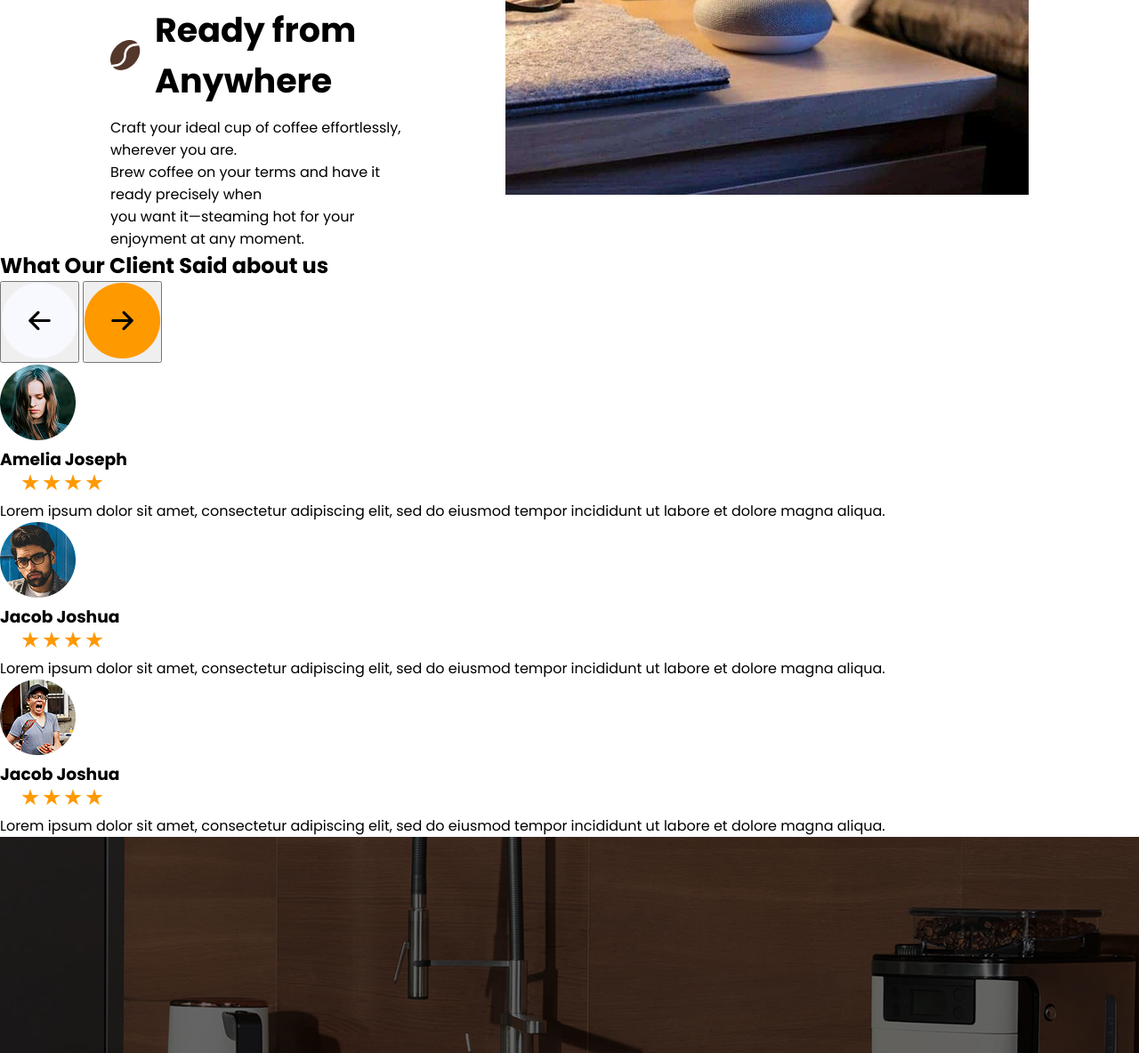
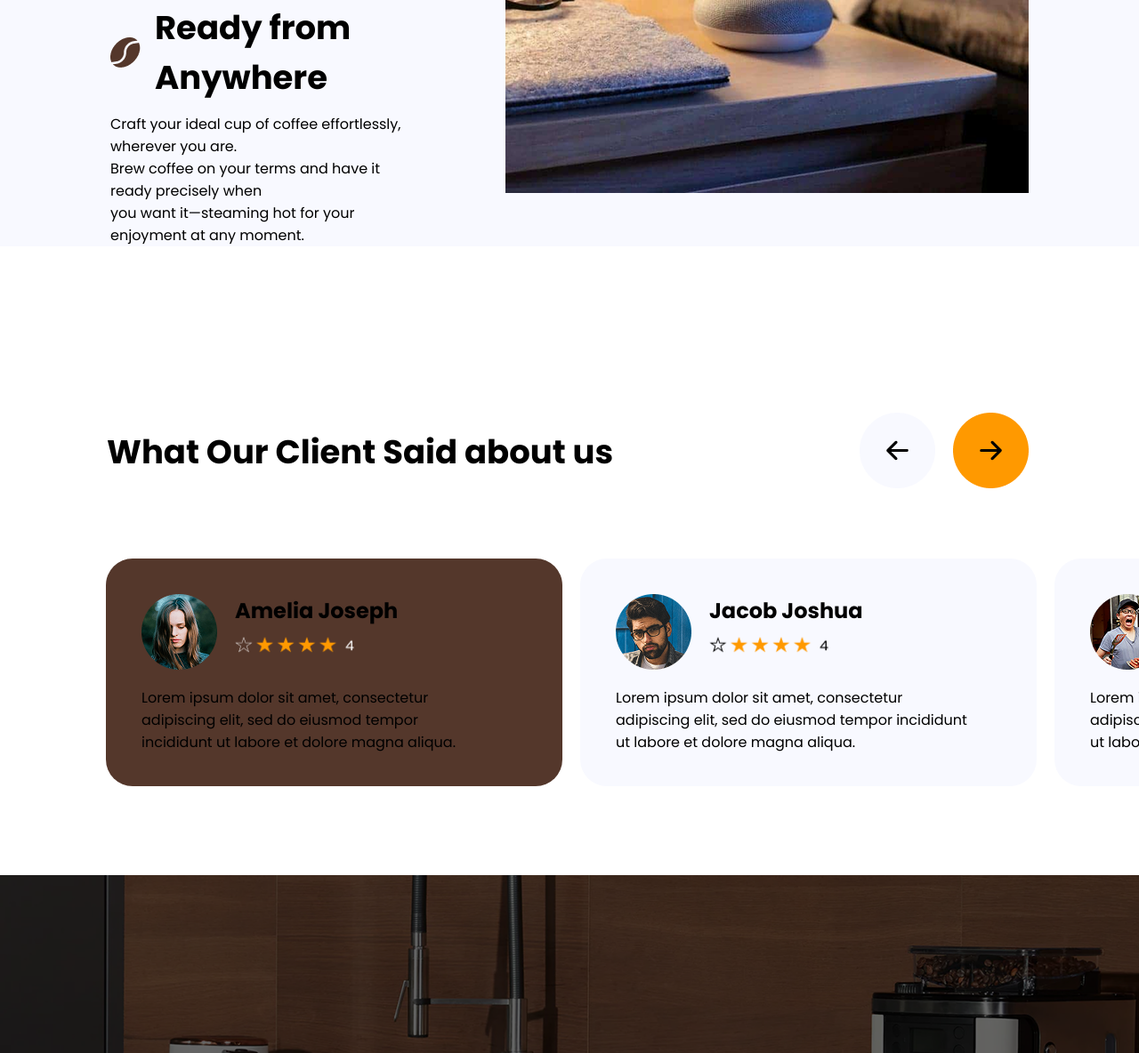
Before and after one commit to denweeed/coffee-landing, a plain HTML site: page index.html in a window 1280 px wide. Shown: the part 2397-3581 px from the top of the page at 89% size. Drawn offline with Linux system fonts and the light colour scheme.

Commit message:
Add reviews section

```diff
--- a/index.html
+++ b/index.html
@@ -131,40 +131,56 @@
                 <img src="img/speaker.png" alt="speaker" class="app__speaker">
             </div>
         </section>
-        <section>
-            <div>
+        <section class="container reviews">
+            <div class="reviews__top">
                 <h2>What Our Client Said about us</h2>
-                <button>
+                <div class="reviews__nav">
+                    <button class="reviews__button">
                     <img src="img/buttons/button-back.png" alt="button-back">
                     </button>
-                <button>
+                    <button class="reviews__button">
                     <img src="img/buttons/button-forward.png" alt="button-forward">
                     </button>
                 </div>
-            <article>
-                <img src="img/avatar-1.png" alt="avatar-1">
+            </div>
+            <div class="reviews__list">
+                <article class="reviews__item">
+                    <div class="reviews__header">
+                        <img src="img/avatar-1.png" alt="avatar-1" class="reviews__avatar">
+                        <div class="reviews__info">
                             <h3>Amelia Joseph</h3>
-                <img src="img/rating.png" alt="rating">
-                <p>Lorem ipsum dolor sit amet, consectetur
-                   adipiscing elit, sed do eiusmod tempor
+                            <img src="img/rating-white.png" alt="rating" class="reviews__rating">
+                        </div>
+                    </div>
+                    <p>Lorem ipsum dolor sit amet, consectetur<br>
+                    adipiscing elit, sed do eiusmod tempor<br>
                     incididunt ut labore et dolore magna aliqua.</p>
                 </article>
-            <article>
-                <img src="img/avatar-2.png" alt="avatar-2">
+                <article class="reviews__item">
+                    <div class="reviews__header">
+                        <img src="img/avatar-2.png" alt="avatar-2" class="reviews__avatar">
+                        <div class="reviews__info">
                             <h3>Jacob Joshua</h3>
-                <img src="img/rating.png" alt="rating">
-                <p>Lorem ipsum dolor sit amet, consectetur
+                            <img src="img/rating-black.png" alt="rating" class="reviews__rating">
+                        </div>
+                    </div>
+                    <p>Lorem ipsum dolor sit amet, consectetur<br>
                     adipiscing elit, sed do eiusmod tempor
-                   incididunt ut labore et dolore magna aliqua.</p>
+                    incididunt<br> ut labore et dolore magna aliqua.</p>
                 </article>
-            <article>
-                <img src="img/avatar-3.png" alt="avatar-3">
+                <article class="reviews__item">
+                    <div class="reviews__header">
+                        <img src="img/avatar-3.png" alt="avatar-3" class="reviews__avatar">
+                        <div class="reviews__info">
                             <h3>Jacob Joshua</h3>
-                <img src="img/rating.png" alt="rating">
-                <p>Lorem ipsum dolor sit amet, consectetur
+                            <img src="img/rating-black.png" alt="rating" class="reviews__rating">
+                        </div>
+                    </div>
+                    <p>Lorem ipsum dolor sit amet, consectetur<br>
                     adipiscing elit, sed do eiusmod tempor
-                   incididunt ut labore et dolore magna aliqua.</p>
+                    incididunt<br> ut labore et dolore magna aliqua.</p>
                 </article>
+            </div>
         </section>
         <section>
             <div>
--- a/style.css
+++ b/style.css
@@ -118,6 +118,16 @@ a {
     left: 50%;
 }
 
+.reviews__button {
+    background: none;
+    border: none;
+    cursor: pointer;
+}
+
+.reviews__button:hover {
+    transform: scale(1.05);
+}
+
 .button__play:hover img {
     transform: scale(1.1);
 }
@@ -232,6 +242,10 @@ a {
     object-fit: cover;
 }
 
+.app {
+    background-color: #F8F9FF;
+}
+
 .app__container {
     display: flex;
     align-items: center;
@@ -262,7 +276,7 @@ a {
 }
 
 .app__features h2 {
-    font-size: 38px;
+    font-size: 37px;
     font-weight: 700;
 }
 .app__features p {
@@ -278,3 +292,75 @@ a {
     max-width: 588px;
     margin-left: 93px;
 }
+
+.reviews {
+    margin-top: 100px;
+    overflow-x: hidden;
+}
+
+.reviews__top {
+    display: flex;
+    align-items: center;
+    justify-content: space-between;
+    margin-left: -4px;
+    padding-top: 87px;
+    margin-bottom: 79px;
+}
+
+.reviews__top h2 {
+    font-size: 37px;
+    font-weight: 700;
+}
+
+.reviews__nav {
+    display: flex;
+    gap: 20px;
+}
+
+.reviews__list {
+    display: flex;
+    margin-left: -5px;
+    margin-top: -3px;
+    gap: 20px;
+}
+
+.reviews__item {
+    flex: 0 0 513px;
+    height: 256px;
+    margin-bottom: 100px;
+    border-radius: 30px;
+
+    background-color: #F8F9FF;
+}
+
+.reviews__item h3 {
+    font-size: 24px;
+    font-weight: 700;
+}
+.reviews__item p {
+    margin-top: 19px;
+    margin-left: 40px;
+}
+
+.reviews__item:first-child {
+    background-color: #54372B;
+}
+
+.reviews__header {
+    display: flex;
+    align-items: center;
+    margin-top: 40px;
+    margin-left: 40px;
+    gap: 20px;
+}
+
+.reviews__info {
+    display: flex;
+    flex-direction: column;
+    margin-top: -15px;
+    gap: 10px;
+}
+
+.reviews__rating {
+    width: 134px;
+}
```
Also changed, not shown: img/rating-black.png (added), img/rating-white.png (renamed from img/rating.png). Lines whose indentation alone changed are shown as unchanged.
